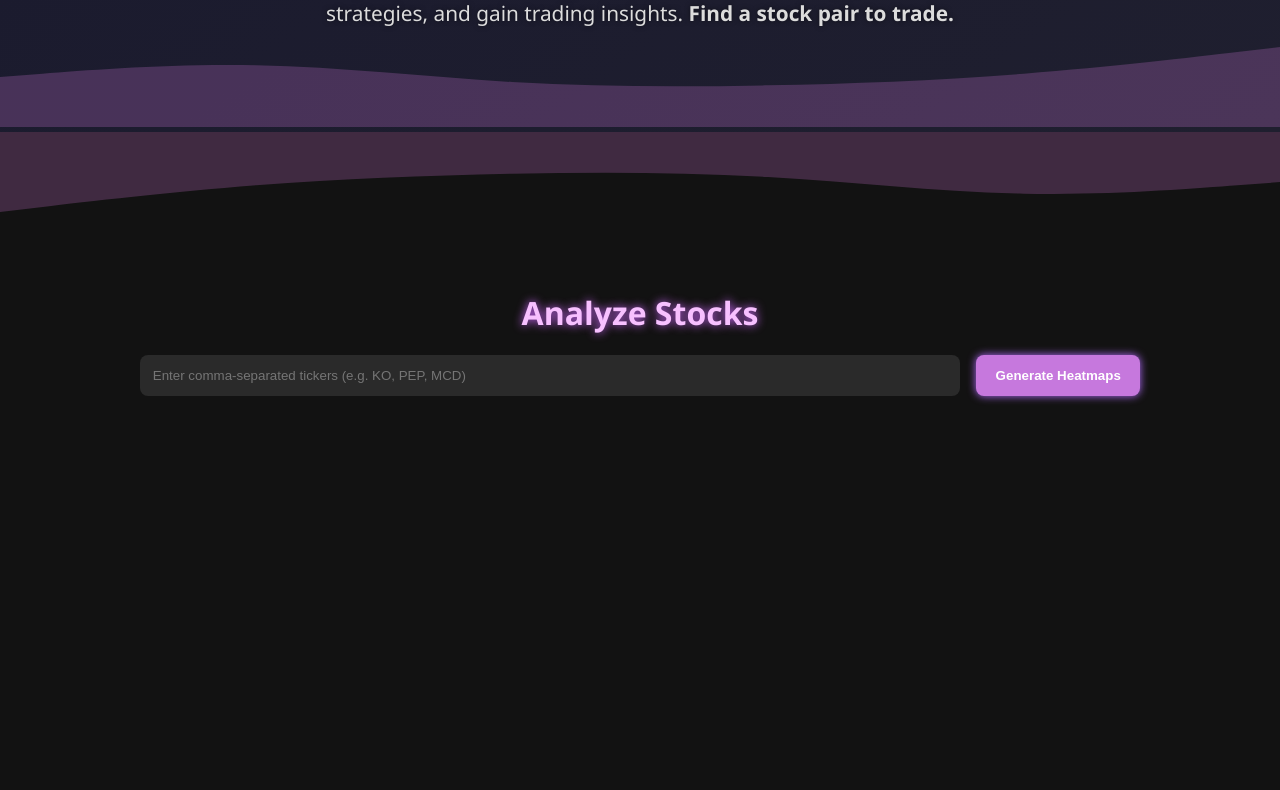
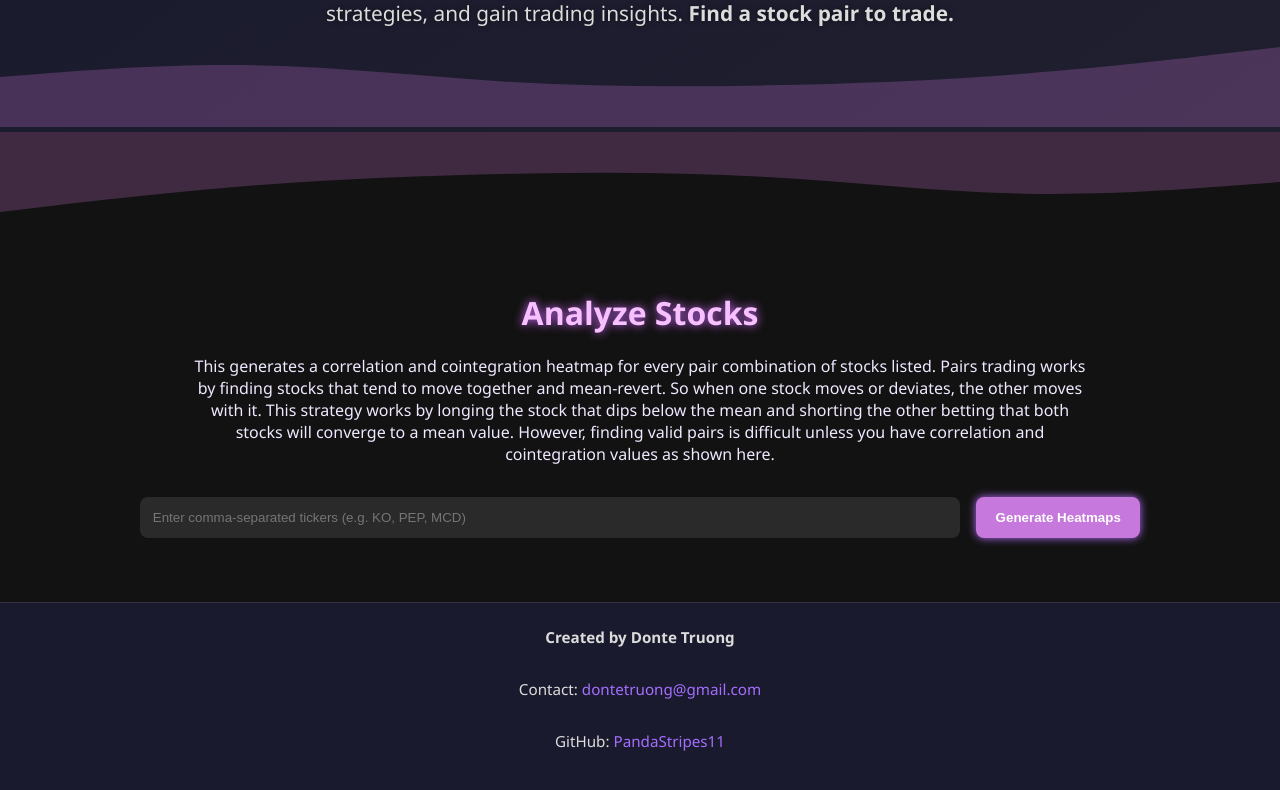
Before and after one commit to PandaStripes11/pairs-finder-and-trading, a React (Create React App) app in the folder frontend/: page / in a window 1280 px wide. Shown: the part 272-1062 px from the top of the page. Before the commit the page ends 800 px from the top, so only its background shows below. Built offline with nearby package versions, Linux system fonts and the light colour scheme; no server answers.

Commit message:
Description and design change

```diff
--- a/frontend/src/App.css
+++ b/frontend/src/App.css
@@ -69,6 +69,10 @@ body {
   color: #f7c0ff;
   text-shadow: 0 0 10px #d067ff;
   text-align: center;
+}
+p {
+  text-align: center;
+  margin: 0rem 3rem 2rem 3rem;
 }
 
 .asset-form {
@@ -142,3 +146,22 @@ body {
     transform: rotate(360deg);
   }
 }
+
+.footer {
+  background-color: #1a1a2e;
+  color: #dcdcdc;
+  padding: 1.5rem 0;
+  text-align: center;
+  font-size: 0.95rem;
+  border-top: 1px solid rgba(255, 255, 255, 0.1);
+}
+
+.footer-content a {
+  color: #a56eff;
+  text-decoration: none;
+  transition: color 0.3s;
+}
+
+.footer-content a:hover {
+  color: #f78aff;
+}
--- a/frontend/src/App.js
+++ b/frontend/src/App.js
@@ -7,6 +7,7 @@ import { AssetInput } from "./components/AssetInput";
 import { HeatmapDisplay } from "./components/HeatmapDisplay";
 import { PairDetails } from "./components/PairDetails";
 import LoadingSpinner from "./components/LoadingSpinner";
+import { Footer } from "./components/Footer";
 import "./App.css";
 
 export default function App() {
@@ -18,12 +19,15 @@ export default function App() {
 
   const handleHeatmapGeneration = async (tickers) => {
     setLoading(true);
-    setAssets(tickers);
     const res = await fetch(
       `${BASE_URL}/heatmaps?tickers=${tickers.join(",")}`
     );
     const data = await res.json();
     setHeatmaps(data);
+    setAssets(data.tickers);
+    if (tickers !== data.tickers) {
+      alert("Invalid ticker symbols");
+    }
     setLoading(false);
   };
 
@@ -43,6 +47,16 @@ export default function App() {
       </svg>
       <div className="app">
         <h1 className="title">Analyze Stocks</h1>
+        <p>
+          This generates a correlation and cointegration heatmap for every pair
+          combination of stocks listed. Pairs trading works by finding stocks
+          that tend to move together and mean-revert. So when one stock moves or
+          deviates, the other moves with it. This strategy works by longing the
+          stock that dips below the mean and shorting the other betting that
+          both stocks will converge to a mean value. However, finding valid
+          pairs is difficult unless you have correlation and cointegration
+          values as shown here.
+        </p>
         <AssetInput onSubmit={handleHeatmapGeneration} />
         {loading ? (
           <LoadingSpinner />
@@ -55,6 +69,7 @@ export default function App() {
         ) : null}
         {selectedPair && <PairDetails pair={selectedPair} />}
       </div>
+      <Footer />
     </>
   );
 }
--- a/frontend/src/components/AssetInput.js
+++ b/frontend/src/components/AssetInput.js
@@ -5,7 +5,10 @@ export function AssetInput({ onSubmit }) {
 
   const handleSubmit = (e) => {
     e.preventDefault();
-    const tickers = input.split(",").map((t) => t.trim().toUpperCase());
+    let tickers = input.split(",").map((t) => t.trim().toUpperCase());
+    if (tickers.length > 20) {
+      tickers = tickers.slice(0, 20);
+    }
     onSubmit(tickers);
   };
 
--- a/frontend/src/components/HeatmapDisplay.js
+++ b/frontend/src/components/HeatmapDisplay.js
@@ -23,31 +23,6 @@ export function HeatmapDisplay({ assets, data, onPairSelect }) {
     [1.0, "#dddddd"], // White glow
   ];
 
-  const heatmapData = [
-    {
-      x: assets,
-      y: assets,
-      type: "heatmap",
-      colorscale: colorscale,
-      text: data.corrMatrix.map((row) => row.map((val) => val.toFixed(2))),
-      texttemplate: "%{text}",
-      hoverongaps: false,
-      hovertemplate: "%{y} & %{x}<br>%{z}<extra></extra>", // tooltip content
-      showscale: true,
-      hoverlabel: {
-        font: { color: "white" },
-        bgcolor: "#1f2937",
-        bordercolor: "#9333ea",
-      },
-    },
-  ];
-  let heatmapCorrDataObj = heatmapData;
-  heatmapCorrDataObj[0].z = data.corrMatrix;
-  const heatmapCorrData = useMemo(() => heatmapCorrDataObj, [assets, data]);
-  let heatmapCoinDataObj = heatmapData;
-  heatmapCoinDataObj[0].z = data.coinMatrix;
-  const heatmapCoinData = useMemo(() => heatmapCoinDataObj, [assets, data]);
-
   const heatmapLayout = {
     font: { color: "white" },
     plot_bgcolor: "#121212",
@@ -63,18 +38,36 @@ export function HeatmapDisplay({ assets, data, onPairSelect }) {
     },
     margin: { l: 80, r: 20, b: 80, t: 20 },
   };
-  let heatmapCorrLayoutObj = heatmapLayout;
-  heatmapCorrLayoutObj.title = "Correlation Heatmap";
-  const heatmapCorrLayout = useMemo(() => heatmapCorrLayoutObj, []);
-  let heatmapCoinLayoutObj = heatmapLayout;
-  heatmapCoinLayoutObj.title = "Cointegration Heatmap";
-  const heatmapCoinLayout = useMemo(() => heatmapCoinLayoutObj, []);
+  let heatmapCorrLayout = heatmapLayout;
+  heatmapCorrLayout.title = "Correlation Heatmap";
+  let heatmapCoinLayout = heatmapLayout;
+  heatmapCoinLayout.title = "Cointegration Heatmap";
 
   return (
     <div className="heatmap-container">
       <h2>Correlation</h2>
       <Plot
-        data={heatmapCorrData}
+        data={[
+          {
+            z: data.corrMatrix,
+            x: assets,
+            y: assets,
+            type: "heatmap",
+            colorscale: colorscale,
+            text: data.corrMatrix.map((row) =>
+              row.map((val) => val.toFixed(2))
+            ),
+            texttemplate: "%{text}",
+            hoverongaps: false,
+            hovertemplate: "%{y} & %{x}<br>%{z}<extra></extra>", // tooltip content
+            showscale: true,
+            hoverlabel: {
+              font: { color: "white" },
+              bgcolor: "#1f2937",
+              bordercolor: "#9333ea",
+            },
+          },
+        ]}
         layout={heatmapCorrLayout}
         onClick={(event) => {
           const point = event.points[0];
@@ -87,7 +80,27 @@ export function HeatmapDisplay({ assets, data, onPairSelect }) {
 
       <h2>Cointegration P-Values</h2>
       <Plot
-        data={heatmapCoinData}
+        data={[
+          {
+            z: data.coinMatrix,
+            x: assets,
+            y: assets,
+            type: "heatmap",
+            colorscale: colorscale,
+            text: data.coinMatrix.map((row) =>
+              row.map((val) => val.toFixed(2))
+            ),
+            texttemplate: "%{text}",
+            hoverongaps: false,
+            hovertemplate: "%{y} & %{x}<br>%{z}<extra></extra>", // tooltip content
+            showscale: true,
+            hoverlabel: {
+              font: { color: "white" },
+              bgcolor: "#1f2937",
+              bordercolor: "#9333ea",
+            },
+          },
+        ]}
         layout={heatmapCoinLayout}
         onClick={(event) => {
           const point = event.points[0];
```
